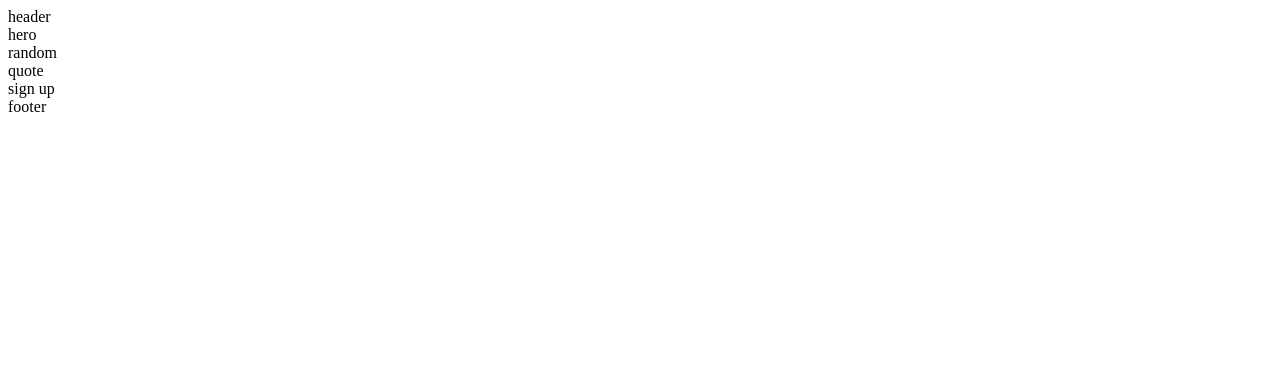
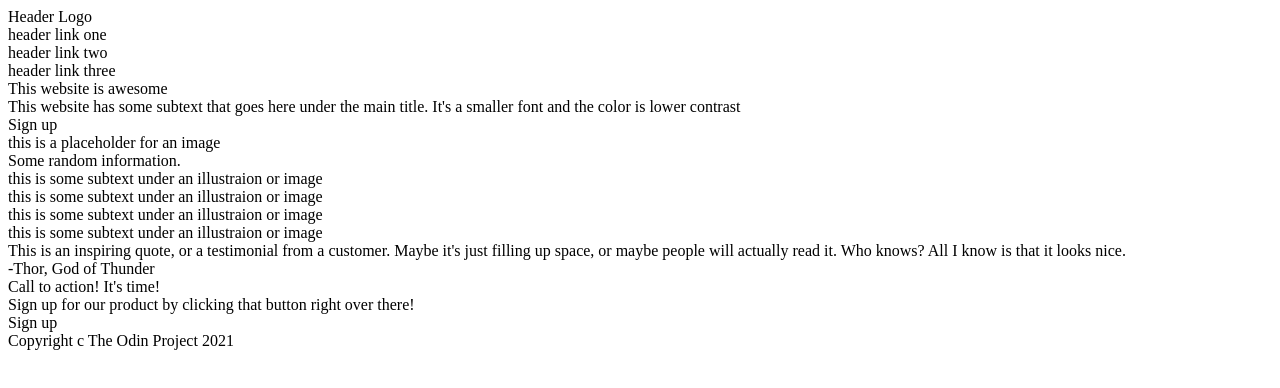
Before and after one commit to nofxboy1234/odin-landing-page, a plain HTML site: page index.html in a window 1280 px wide. Drawn offline with Linux system fonts and the light colour scheme.

Commit message:
Block out content

```diff
--- a/index.html
+++ b/index.html
@@ -9,22 +9,51 @@
 </head>
 <body>
   <div class="header">
-    header
+    <div>Header Logo</div>
+    <div>header link one</div>
+    <div>header link two</div>
+    <div>header link three</div>
   </div>
   <div class="hero">
-    hero
+    <div>This website is awesome</div>
+    <div>This website has some subtext that goes here under the
+         main title. It's a smaller font and the color is lower contrast
+    </div>
+    <div>Sign up</div>
+    <div>this is a placeholder for an image</div>
   </div>
   <div class="random">
-    random
+    <div>Some random information.</div>
+    <div class="element">
+      <div class="element-image"></div>
+      <div class="element-text">this is some subtext under an illustraion or image</div>
+    </div>    <div class="element">
+      <div class="element-image"></div>
+      <div class="element-text">this is some subtext under an illustraion or image</div>
+    </div>    <div class="element">
+      <div class="element-image"></div>
+      <div class="element-text">this is some subtext under an illustraion or image</div>
+    </div>    <div class="element">
+      <div class="element-image"></div>
+      <div class="element-text">this is some subtext under an illustraion or image</div>
+    </div>
   </div>
   <div class="quote">
-    quote
+    <div class="quote-text">This is an inspiring quote, or a testimonial from a customer.
+         Maybe it's just filling up space, or maybe people will actually read it.
+         Who knows? All I know is that it looks nice.
+    </div>
+    <div class="quote-author">-Thor, God of Thunder</div>
   </div>
   <div class="signup">
-    sign up
+    <div class="signup-block">
+      <div class="signup-text-top">Call to action! It's time!</div>
+      <div class="signup-text-bottom">Sign up for our product by clicking that button right over there!</div>
+      <div class="signup-button">Sign up</div>
+    </div>
   </div>
   <div class="footer">
-    footer
+    Copyright c The Odin Project 2021
   </div>
 </body>
 </html>
```
